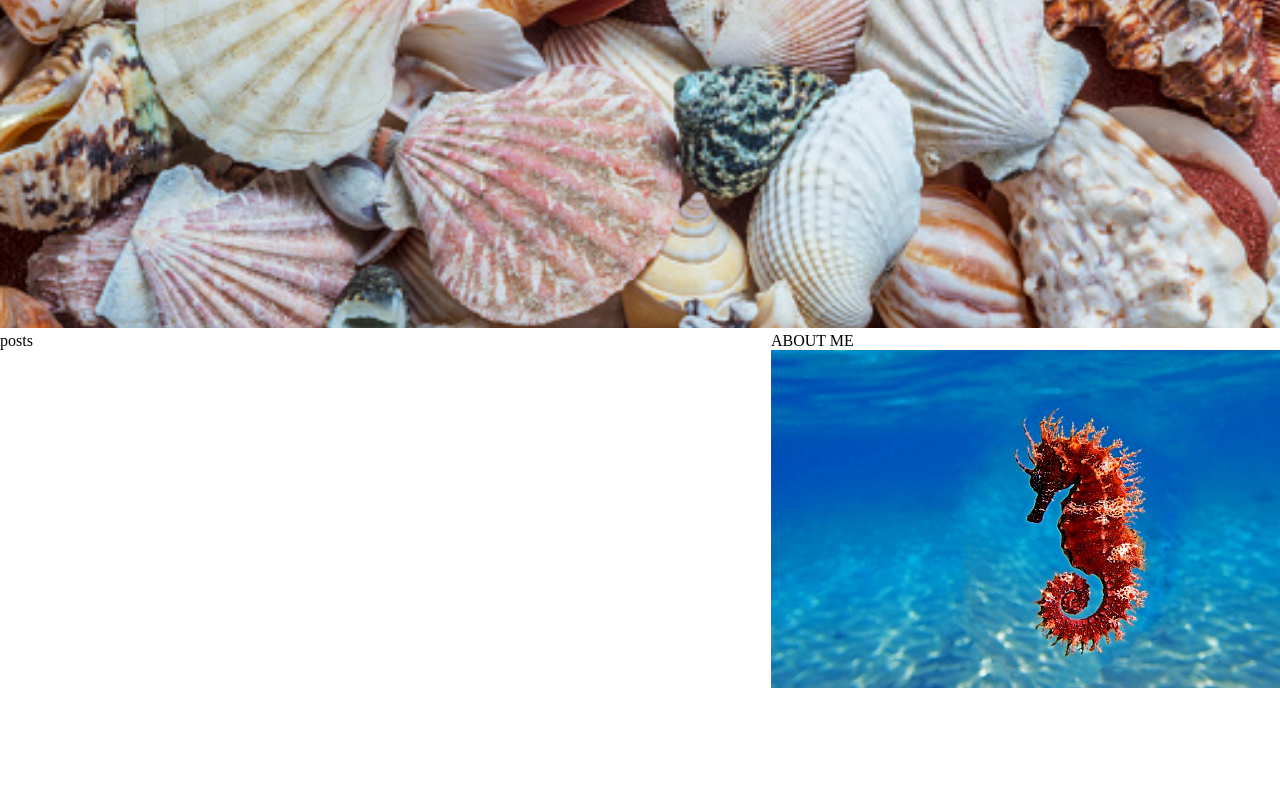
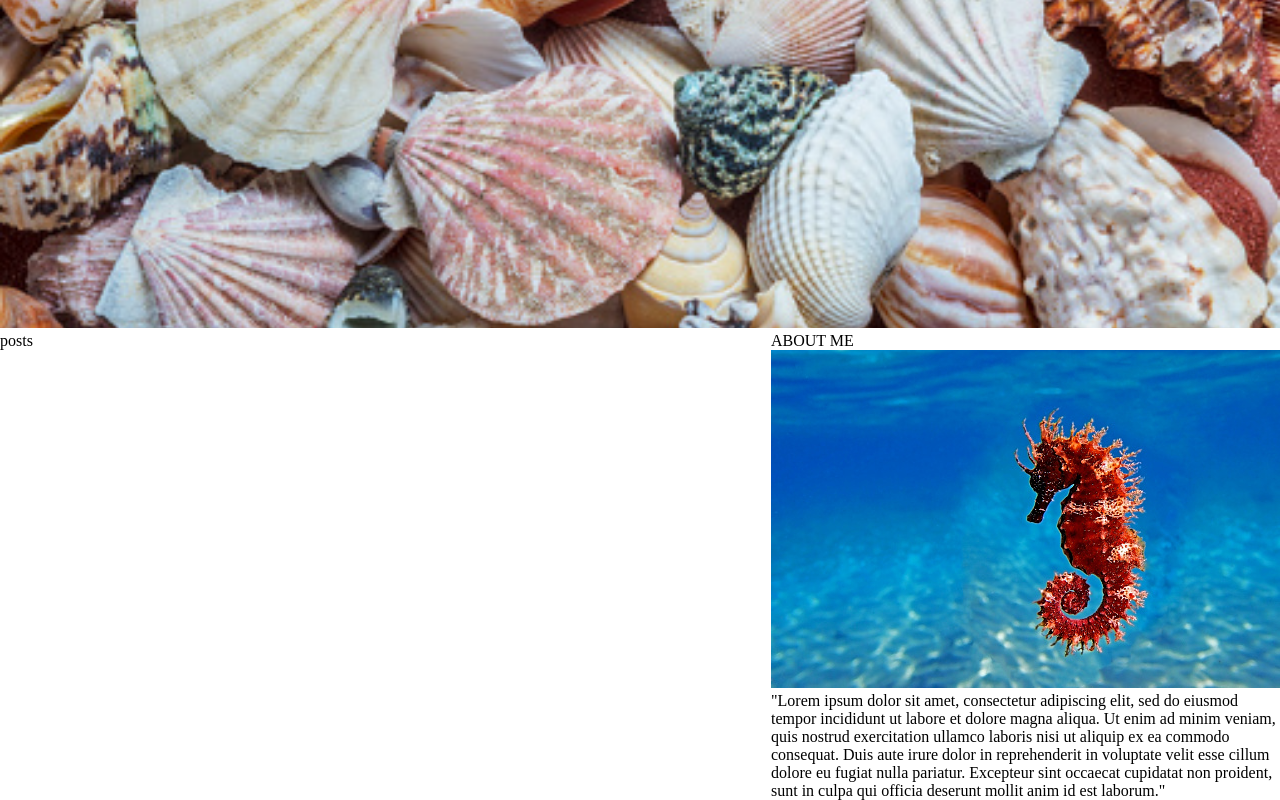
Before and after one commit to EvMad/react-frontend-sandbox, a React (Create React App) app: page / in a window 1280 px wide. Shown: the part 312-1112 px from the top of the page. Before the commit the page ends 1004 px from the top, so only its background shows below. Built offline with nearby package versions, Linux system fonts and the light colour scheme.

Commit message:
added sidebar about me <p> text

```diff
--- a/src/sidebar/Sidebar.jsx
+++ b/src/sidebar/Sidebar.jsx
@@ -6,7 +6,7 @@
             <div className="sidebarItem">
                 <span className="sidebarTitle">ABOUT ME</span>
                 <img src="istockphoto-1227039338-170667a.jpg" alt=""></img>
-                <p></p>
+                <p>"Lorem ipsum dolor sit amet, consectetur adipiscing elit, sed do eiusmod tempor incididunt ut labore et dolore magna aliqua. Ut enim ad minim veniam, quis nostrud exercitation ullamco laboris nisi ut aliquip ex ea commodo consequat. Duis aute irure dolor in reprehenderit in voluptate velit esse cillum dolore eu fugiat nulla pariatur. Excepteur sint occaecat cupidatat non proident, sunt in culpa qui officia deserunt mollit anim id est laborum."</p>
             </div>
         </div>
     )
```
